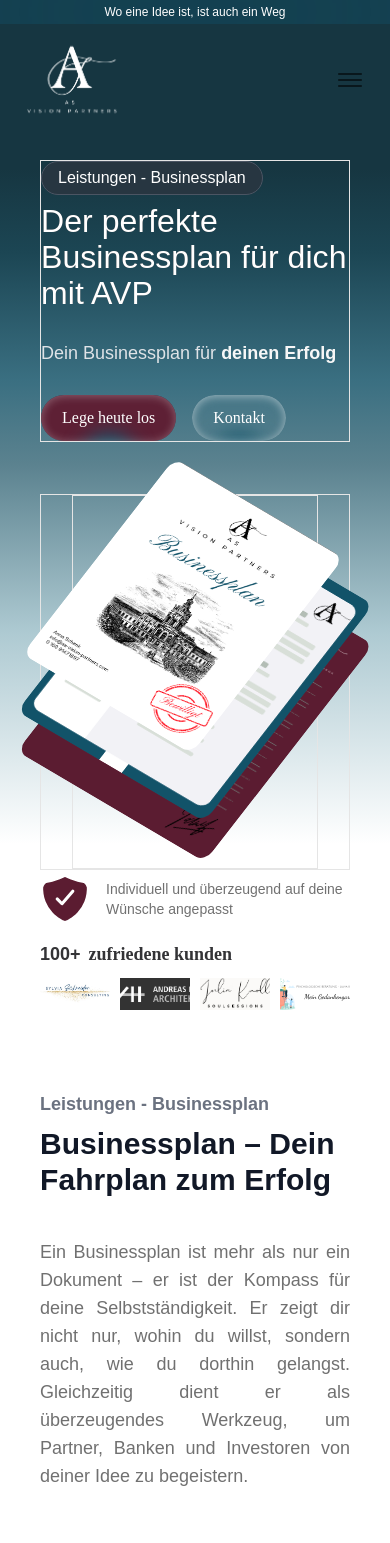
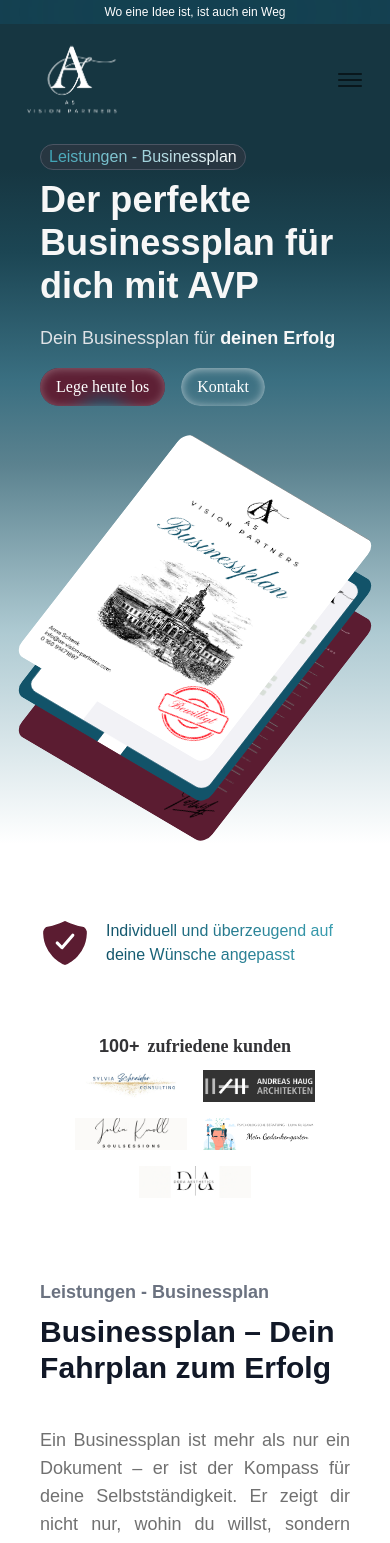
Before and after one commit to DiegoHrz/consulting-website, a Next.js app: page /leistungen/businessplan in a window 390 px wide. Shown: the top 1543 px of the page. Built offline with nearby package versions, Linux system fonts and the light colour scheme; a web font is replaced by a local one.

Commit message:
Add responsiveness in Businessplan Hero

```diff
--- a/app/(main)/datenschutzerklarung/page.tsx
+++ b/app/(main)/datenschutzerklarung/page.tsx
@@ -1,5 +1,4 @@
 import Subtitle from "@/app/components/customTags/Subtitle";
-
 
 import React from "react";
 
--- a/app/(main)/leistungen/businessplan/components/Hero.tsx
+++ b/app/(main)/leistungen/businessplan/components/Hero.tsx
@@ -4,41 +4,60 @@ import ButtonAnnaBurgundy from "@/app/components/customTags/ButtonAnnaMaroon";
 import ButtonAnnaTransparent from "@/app/components/customTags/ButtonTransparent";
 import Title from "@/app/components/customTags/Title";
 
-import React from "react";
+import React, { useState } from "react";
 import { IoShieldCheckmark } from "react-icons/io5";
 import { fadeIn, zoomIn } from "@/app/utils/motion";
 
 const Hero = () => {
+  const [hoverIn, setHoverIn] = useState(false);
   return (
-    <div>
-      <div className="z-10 max-w-7xl mx-auto  flex flex-col md:flex-row gap-1 h-full ">
-        <div className="flex flex-col md:w-1/2 gap-[28px] border relative">
-          <div className="max-w-[28rem]">
-            <div className="rounded-3xl border border-gray-600 w-fit px-4 py-1 text-white bg-[#273641] mb-2">
+    <div className="">
+      <div className="z-10 max-w-7xl mx-auto  flex flex-col md:flex-row gap-1 h-full">
+        <div className="flex flex-col md:w-[55%] gap-4 sm:gap-[28px] relative">
+          <div className="max-w-[32rem] md:max-w-[28rem]">
+            <div className="rounded-3xl w-fit px-2 sm:px-4 sm:py-1 text-white bg-[#273641] mb-2 border border-gray-600">
+            <p
+              className=" text-transparent"
+              style={{
+                background: "linear-gradient(to right,#3CA3B5,#fff)",
+                backgroundClip: "text",
+              }}
+            >
               Leistungen - Businessplan
+
+            </p>
             </div>
+            {/*
             <Title
               text="Der perfekte Businessplan für dich mit AVP"
               textPosition="left"
               additionalClass="text-white font-normal"
               noLengthMax={true}
-            />
+            /> */}
+            <h1 className="text-[36px] sm:text-[42px] md:text-[46px] lg:text-[58px] text-anna-white font-semibold sm:font-medium leading-[2.7rem] sm:leading-[3.5rem] md:leading-[4rem] ">
+              Der perfekte Businessplan für dich mit AVP
+            </h1>
           </div>
-          <div className="hidden top-0 left-full absolute md:flex flex-col w-full  justify-center items-start gap-1 borde max-w-40 border ">
+          <div className="hidden top-0 right-0 absolute lg:flex flex-col w-full  justify-center items-start gap-1  max-w-40 translate-x-1/2">
             <div className="relative">
               <IoShieldCheckmark
-                size={50}
                 color="#5B1C31"
-                className="rounded-full"
+                className="rounded-full text-[36px] lg:text-[50px] "
               />
-              <div className="absolute top-1/2 -z-10 bg-white w-6 h-6 left-1/2 -translate-x-1/2 -translate-y-1/2"></div>
+              <div className="absolute top-1/2 -z-10 bg-white w-3 h-3 lg:w-6 lg:h-6 left-1/2 -translate-x-1/2 -translate-y-1/2"></div>
             </div>
-            <p className="text-sm w-full text-anna-gray-light">
+            <p
+              className="text-sm text-transparent"
+              style={{
+                background: "linear-gradient(to right,#3CA3B5,#fff)",
+                backgroundClip: "text",
+              }}
+            >
               Individuell und überzeugend auf deine Wünsche angepasst
             </p>
           </div>
           <div>
-            <p className="text-left max-w-[400px]  text-lg text-anna-white-dark">
+            <p className="text-left md:max-w-[200px]  text-lg text-anna-white-dark">
               Dein Businessplan für{" "}
               <b className="text-anna-white">deinen Erfolg</b>
             </p>
@@ -139,13 +158,13 @@ const Hero = () => {
           </div> */}
 
           <div className="hidden md:block">
-            <div className="flex flex-col gap-[10px]  mt-4">
+            <div className="flex flex-col gap-[20px]  mt-20">
               <div className="flex items-center gap-2">
-                <span className=" font-semibold text-anna-black text-lg">
+                <span className=" font-semibold text-anna-black text-2xl">
                   100+
                 </span>
 
-                <span className="font-vollkornSC text-anna-black font-bold text-lg">
+                <span className="font-vollkornSC text-anna-black font-bold text-xl">
                   zufriedene kunden
                 </span>
               </div>
@@ -175,7 +194,7 @@ const Hero = () => {
                   <img
                     src="/brands/brand3.png"
                     alt=""
-                    className="object-cover h-full w-full"
+                    className="object-cover h-full w-full border"
                   />
                 </div>
               </div>
@@ -253,17 +272,17 @@ const Hero = () => {
             </div>
           </div>
         </div> */}
-        <div className="relative w-full lg:w-1/2 flex justify-center items-center mt-12 md:mt-0 border">
+        <div className="relative w-full lg:w-[45%] flex justify-center items-center mt-16 md:mt-0">
           {/* Contenedor con espacio proporcional fijo */}
-          <div className="relative w-4/5 max-w-xs pb-32 border">
+          <div className="relative w-4/5 max-w-xs pb-32 ">
             <div className="relative">
               {/* Imagen 1 - La primera imagen establece el tamaño base */}
-              <div className="relative aspect-[1] w-full z-[3] rounded-xl">
+              <div className="relative lg:top-4 aspect-[1] w-full md:w-[90%] lg:w-[full] z-[3] rounded-xl">
                 <motion.div
                   variants={zoomIn(0.2, 1.25)}
                   initial="hidden"
                   animate="show"
-                  className="flex justify-center h-auto w-[90%] z-[10]  aspect-[1]"
+                  className="flex justify-center h-auto w-full z-[10]  aspect-[1]"
                 >
                   <img
                     src="/leistungen/6.png"
@@ -275,7 +294,7 @@ const Hero = () => {
               </div>
 
               {/* Imagen 2 - Posicionada relativamente a la primera */}
-              <div className="absolute top-10 w-full z-[2] aspect-[1]">
+              <div className="absolute top-10 lg:top-[4.5rem] w-full z-[2] aspect-[1]">
                 <motion.div
                   variants={fadeIn("up", "tween", 1, 1.25)}
                   initial="hidden"
@@ -292,7 +311,7 @@ const Hero = () => {
               </div>
 
               {/* Imagen 3 - Posicionada relativamente a la primera */}
-              <div className="absolute top-20 w-full z-[1] aspect-[1]">
+              <div className="absolute top-20 lg:top-[8rem] w-full z-[1] aspect-[1]">
                 <motion.div
                   variants={fadeIn("up", "tween", 1.75, 1.25)}
                   initial="hidden"
@@ -310,9 +329,8 @@ const Hero = () => {
             </div>
           </div>
         </div>
-        <div className="md:hidden">
-          <div className=" md:hidden w-full flex justify-center items-center gap-4 borde">
         <div className="">
+          <div className=" md:hidden w-full flex justify-center items-center gap-4  my-16 ">
             <div className="relative">
               <IoShieldCheckmark
                 size={50}
@@ -321,13 +339,20 @@ const Hero = () => {
               />
               <div className="absolute top-1/2 -z-10 bg-white w-6 h-6 left-1/2 -translate-x-1/2 -translate-y-1/2"></div>
             </div>
-            </div>
-            <p className=" text-sm w-full">
+
+            <p
+              className=" text-base  text-transparent"
+              style={{
+                background: "linear-gradient(to right,#125369,#3CA3B5)",
+                backgroundClip: "text",
+              }}
+            >
               Individuell und überzeugend auf deine Wünsche angepasst
             </p>
           </div>
-          <div className="flex flex-col gap-[10px]  mt-4">
-            <div className="flex items-center gap-2">
+
+          <div className="md:hidden flex flex-col gap-[10px]  mt-4">
+            <div className="flex items-center justify-center gap-2">
               <span className=" font-semibold text-anna-black text-lg">
                 100+
               </span>
@@ -336,7 +361,7 @@ const Hero = () => {
                 zufriedene kunden
               </span>
             </div>
-            <div className="flex gap-[10px] items-center">
+            <div className="flex flex-wrap gap-4 items-center justify-center">
               <div className="w-28 h-8 border-anna-blue overflow-hidden">
                 <img
                   src="/brands/brand2.webp"
@@ -365,9 +390,38 @@ const Hero = () => {
                   className="object-cover h-full w-full"
                 />
               </div>
+              <div className="w-28 h-8 border-anna-blue overflow-hidden">
+                <img
+                  src="/brands/brand6.2.jpg"
+                  alt=""
+                  className="object-cover h-full w-full"
+                />
               </div>
             </div>
           </div>
+        </div>
+      </div>
+      <div className="hidden md:flex lg:hidden w-full  justify-center items-center gap-4 mt-10">
+        <div className="">
+          <div className="relative">
+            <IoShieldCheckmark
+              size={50}
+              color="#5B1C31"
+              className="rounded-full"
+            />
+            <div className="absolute top-1/2 -z-10 bg-white w-6 h-6 left-1/2 -translate-x-1/2 -translate-y-1/2"></div>
+          </div>
+        </div>
+
+        <p
+          className="font-cabin_sans font-medium w-full   text-transparent"
+          style={{
+            background: "linear-gradient(to right,#121369,#3fffff)",
+            backgroundClip: "text",
+          }}
+        >
+          Individuell und überzeugend auf deine Wünsche angepasst
+        </p>
       </div>
     </div>
   );
--- a/app/(main)/leistungen/businessplan/page.tsx
+++ b/app/(main)/leistungen/businessplan/page.tsx
@@ -9,7 +9,7 @@ import AppointmentBanner from "@/app/components/AppointmentBanner";
 
 const Businessplan = () => {
   return (
-    <div className="  h-full flex flex-col gap-[80px] md:gap-[150px]  lg:gap-[180px] ">
+    <div className="  h-full flex flex-col gap-[80px] md:gap-[130px]  lg:gap-[180px] ">
       <Hero />
       {/* <Intro /> */}
       <div className="">
--- a/app/(main)/leistungen/layout.tsx
+++ b/app/(main)/leistungen/layout.tsx
@@ -10,7 +10,7 @@ export default function MainLayout({
     <div className="relative h-full w-full overflow-hidden">
       {/* <GradientBackground /> */}
       <GradientNormalBackground/>
-      <div className="mt-40 sm:mt-40 px-10 sm:px-16  sm:max-w-7xl mx-auto">
+      <div className="mt-36 sm:mt-40 px-10 sm:px-16  sm:max-w-7xl mx-auto">
 
       {children}
       </div>
--- a/app/components/customTags/ButtonAnnaMaroon.tsx
+++ b/app/components/customTags/ButtonAnnaMaroon.tsx
@@ -25,7 +25,7 @@ const ButtonAnnaBurgundy: React.FC<ButtonAnnaMaroonProps> = ({
       >
         <Link href="/" className="block">
           <button
-            className="relative rounded-3xl font-medium font-cabin px-[21px] py-[11px] w-full transition-all duration-700 "
+            className="relative rounded-3xl font-medium font-cabin px-[16px] py-[7px] w-full transition-all duration-700 "
             style={
               hoverIn
                 ? {
--- a/app/components/customTags/ButtonTransparent.tsx
+++ b/app/components/customTags/ButtonTransparent.tsx
@@ -17,7 +17,7 @@ const ButtonAnnaTransparent: React.FC<ButtonAnnaTransparentProps> = ({
 
   return (
     <div className="w-fit relative">
-      <div className="absolute inset-0 -z-10 backdrop-blur-md rounded-3xl animate-fade-subtitle"></div>
+      {/* <div className="absolute inset-0 -z-10 backdrop-blur-md rounded-3xl animate-fade-subtitle"></div> */}
       <div
         className={`w-fit animate-fade-subtitle overflow-hidden rounded-3xl relative z-10`}
         onMouseEnter={() => setHoverIn(true)}
@@ -25,7 +25,7 @@ const ButtonAnnaTransparent: React.FC<ButtonAnnaTransparentProps> = ({
       >
         <Link href="/" className="block">
           <button
-            className="relative rounded-3xl font-medium font-cabin px-[21px] py-[11px] w-full transition-all duration-700 "
+            className="relative rounded-3xl font-medium font-cabin px-[16px] py-[7px] w-full transition-all duration-700 "
             style={
               hoverIn
                 ? {
@@ -36,7 +36,7 @@ const ButtonAnnaTransparent: React.FC<ButtonAnnaTransparentProps> = ({
                 : {
                     background: "rgba(255, 255, 255, 0.02)",
                     boxShadow:
-                      "rgba(255, 255, 255, 0.5) 0px 1px 10px 0px inset",
+                      "rgba(255, 255, 255, 0.6) 0px 1px 10px 0px inset",
                   }
             }
           >
@@ -50,7 +50,7 @@ const ButtonAnnaTransparent: React.FC<ButtonAnnaTransparentProps> = ({
             <div
               className={`absolute left-1/2 -translate-x-1/2 transition-all duration-700 -z-10
               ${
-                hoverIn ? "-bottom-1 h-14 w-32" : "-bottom-12 h-14 w-14"
+                hoverIn ? "-bottom-1 h-14 w-32" : "-bottom-16 h-14 w-14"
               }  aspect-square`}
               style={{
                 backgroundColor: "#125369",
```
Lines whose indentation alone changed are shown as unchanged.
